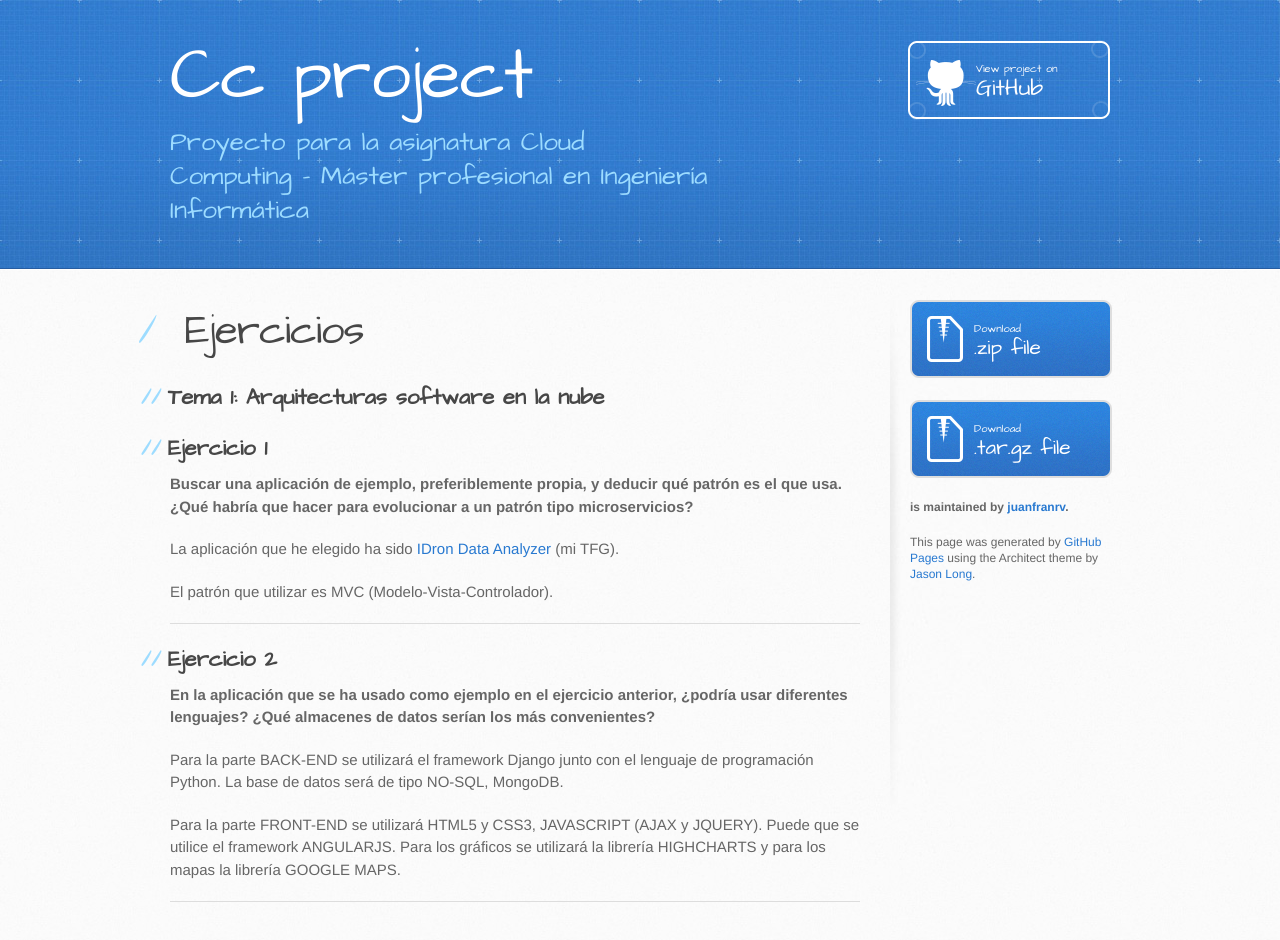
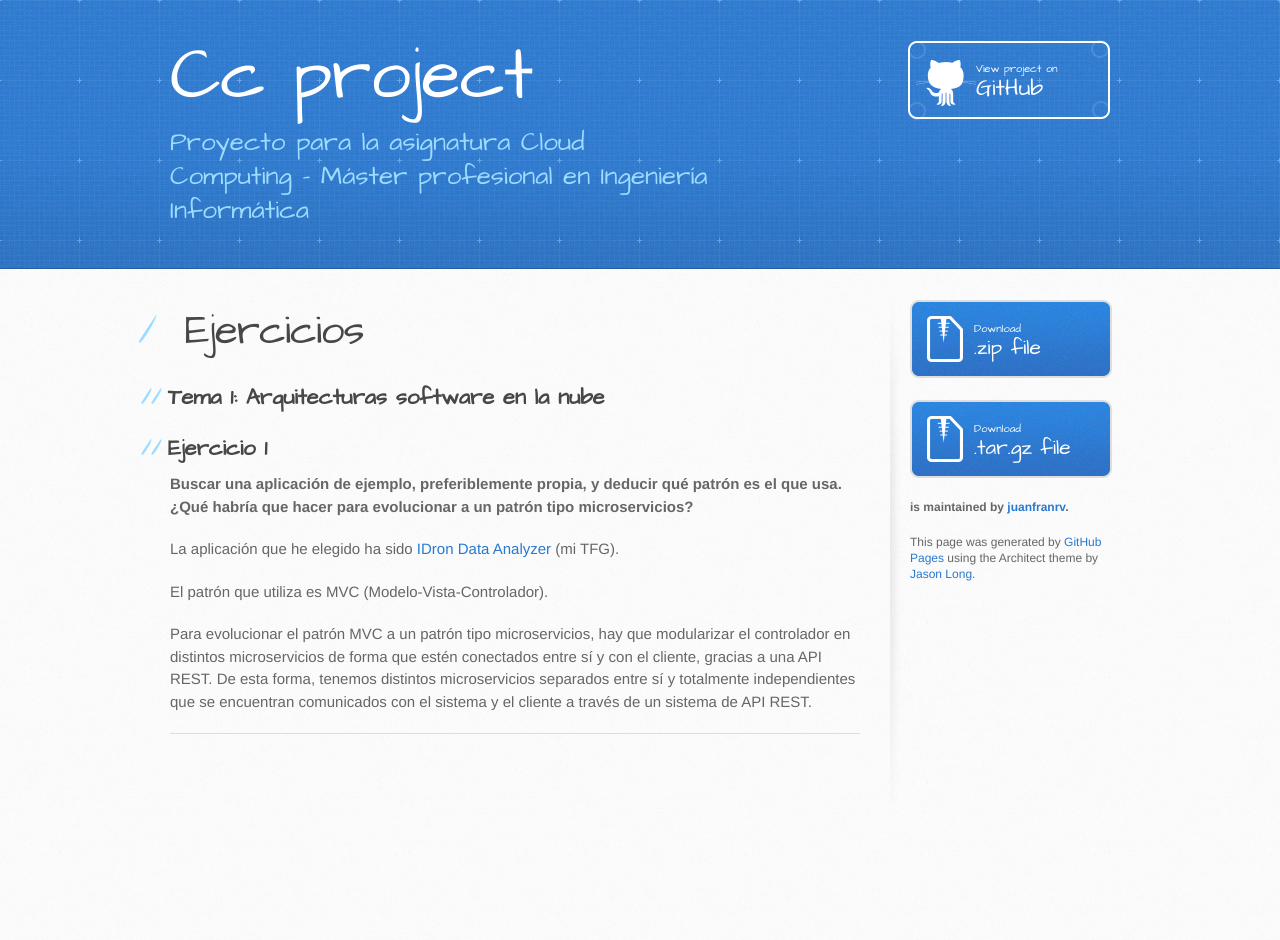
Before and after one commit to juanfranrv/CC_Project, a Jekyll site: the page built from ejercicios_Tema1.md, in a window 1280 px wide. Built offline with Jekyll 4.4.1, drawn with Linux system fonts in a browser that asks for light colours; after the commit the page ends 900 px from its top, so only the background shows below that.

Commit message:
Añadiendo ejercicio Tema 1 closes #6

```diff
--- a/ejercicios_Tema1.md
+++ b/ejercicios_Tema1.md
@@ -10,16 +10,8 @@ layout: ejercicios_Tema1
 
 La aplicación que he elegido ha sido [IDron Data Analyzer](https://github.com/juanfranrv/iDronDataAnalyzer) (mi TFG).
 
-El patrón que utilizar es MVC (Modelo-Vista-Controlador).
+El patrón que utiliza es MVC (Modelo-Vista-Controlador).
+
+Para evolucionar el patrón MVC a un patrón tipo microservicios, hay que modularizar el controlador en distintos microservicios de forma que estén conectados entre sí y con el cliente, gracias a una API REST. De esta forma, tenemos distintos microservicios separados entre sí y totalmente independientes que se encuentran comunicados con el sistema y el cliente a través de un sistema de API REST.
 
 ***
-
-## Ejercicio 2 ##
-
-**En la aplicación que se ha usado como ejemplo en el ejercicio anterior, ¿podría usar diferentes lenguajes? ¿Qué almacenes de datos serían los más convenientes?**
-
-Para la parte BACK-END se utilizará el framework Django junto con el lenguaje de programación Python. La base de datos será de tipo NO-SQL, MongoDB.
-
-Para la parte FRONT-END se utilizará HTML5 y CSS3, JAVASCRIPT (AJAX y JQUERY). Puede que se utilice el framework ANGULARJS. Para los gráficos se utilizará la librería HIGHCHARTS y para los mapas la librería GOOGLE MAPS.
-
-***
```
